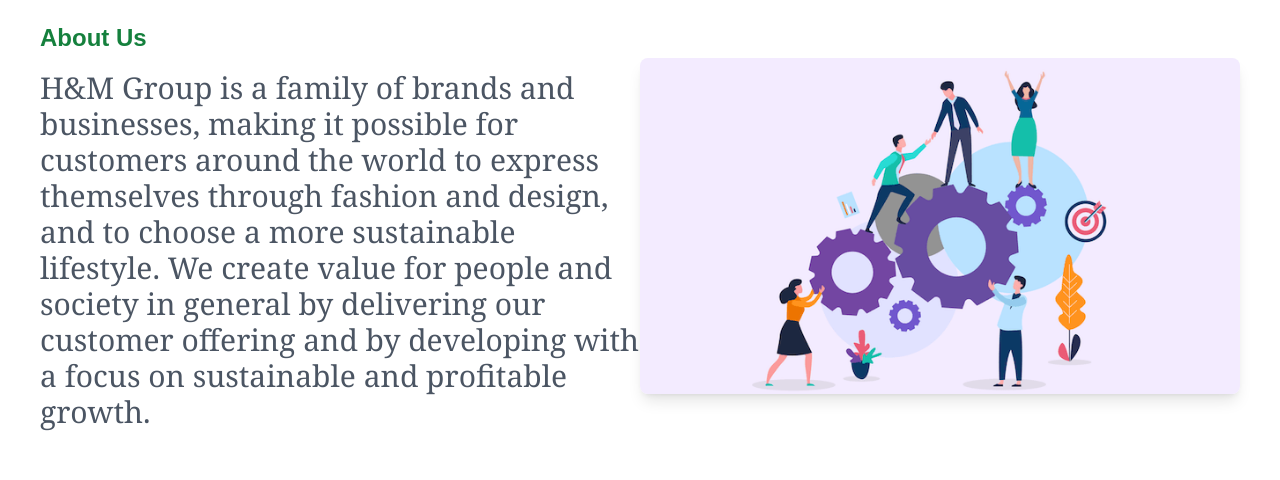
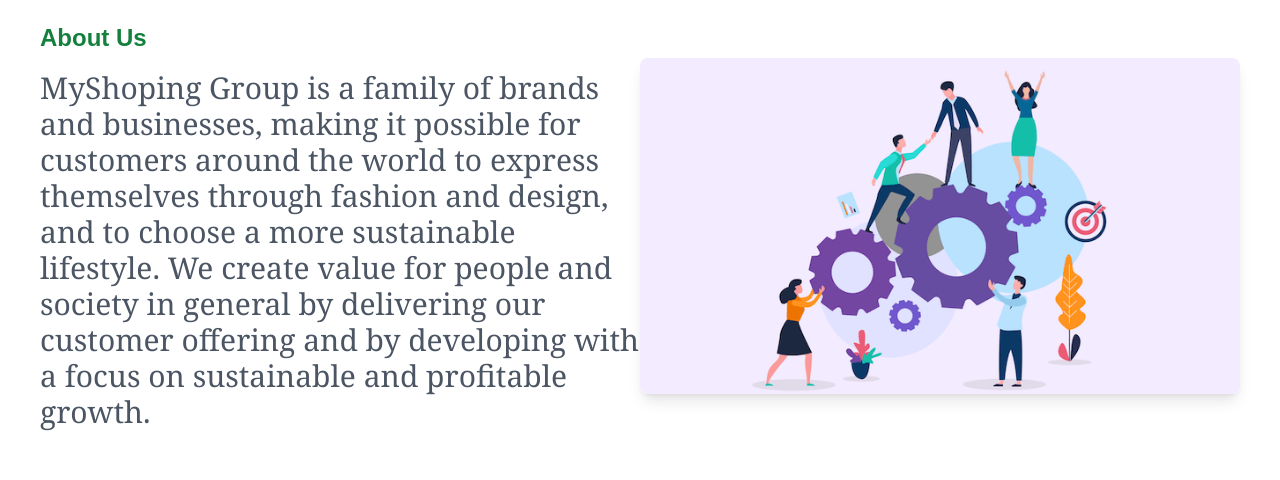
Before and after one commit to Emon1112/Ecommerce-1, a Next.js app: page /Pages/Aboutpage in a window 1280 px wide. Shown: the part 182-662 px from the top of the page. Built offline with nearby package versions, Linux system fonts and the light colour scheme; no server answers.

Commit message:
here in the parargraph company name updated

```diff
--- a/app/Pages/Aboutpage/page.js
+++ b/app/Pages/Aboutpage/page.js
@@ -8,7 +8,7 @@
             <div className="md:w-1/2 text-left">
                 <h2 className="text-2xl font-bold text-green-700">About Us</h2>
                 <p className="mt-4 text-gray-600 text-3xl font-serif">
-                    H&M Group is a family of brands and businesses, making it possible for
+                    MyShoping Group is a family of brands and businesses, making it possible for
                     customers around the world to express themselves through fashion and design,
                     and to choose a more sustainable lifestyle. We create value for people and
                     society in general by delivering our customer offering and by developing
```
